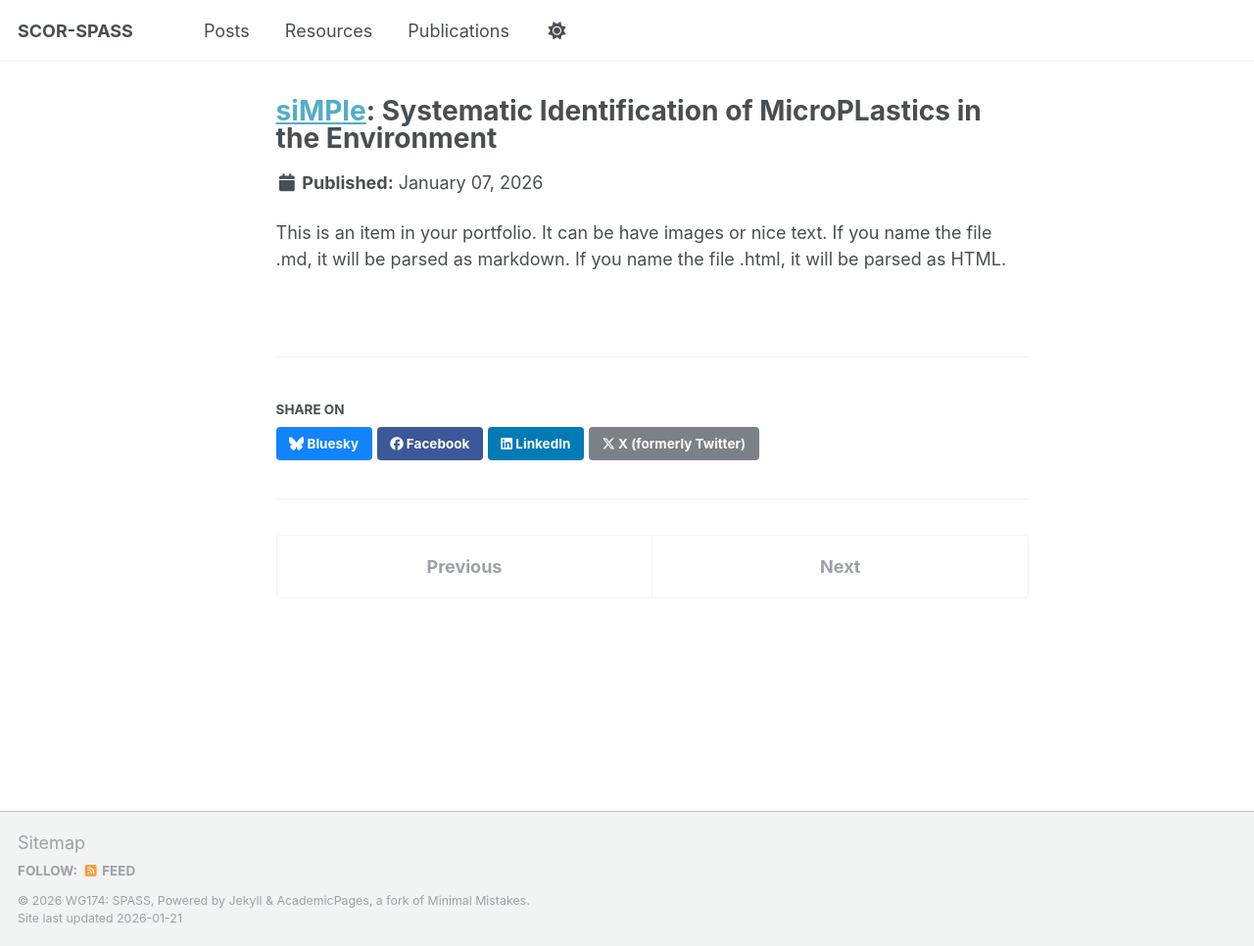
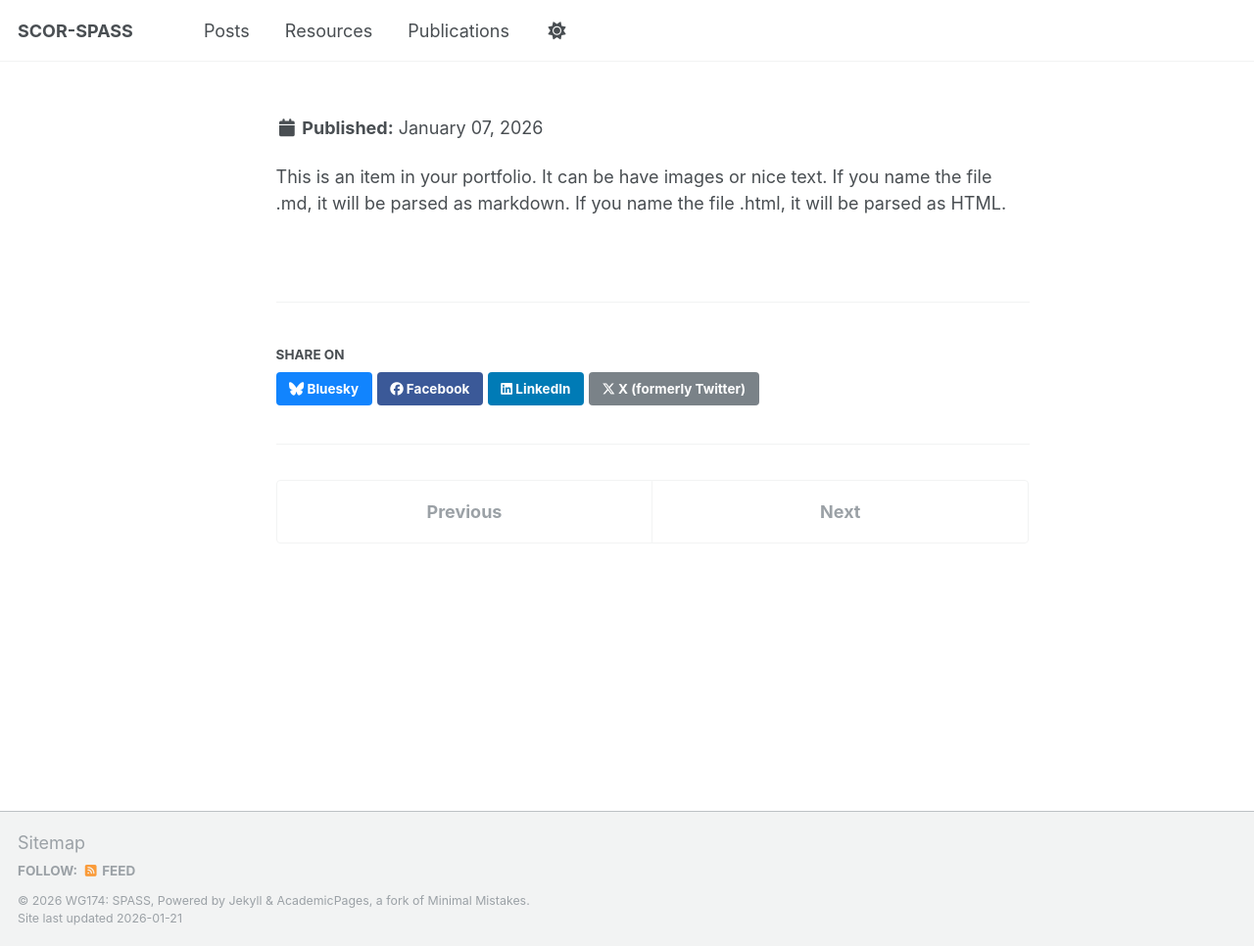
Before and after one commit to SCOR-SPASS/scor-spass.github.io, a Jekyll site: the page built from _portfolio/siMPle.md, in a window 1280 px wide and 966 px high. Shown: the whole window at 98% size. Built offline with Jekyll 4.4.1, drawn with Linux system fonts in a browser that asks for light colours.

Commit message:
Update siMPle.md

```diff
--- a/_portfolio/siMPle.md
+++ b/_portfolio/siMPle.md
@@ -1,7 +1,7 @@
 ---
-title: "**[siMPle](https://simple-plastics.eu/): Systematic Identification of MicroPLastics in the Environment**"
+title: ""
 date: 2026-01-07
-excerpt: "siMPle is a freeware for the fast detection of microplatic materials in environmental samples. Its algorithm compares the IR spectra of the sample with each reference spectra in the database, then assigns a material to them along with a probability score. <br/><img src='/images/simple.png'>"
+excerpt: "**[siMPle](https://simple-plastics.eu/): Systematic Identification of MicroPLastics in the Environment**<br/>siMPle is a freeware for the fast detection of microplatic materials in environmental samples. Its algorithm compares the IR spectra of the sample with each reference spectra in the database, then assigns a material to them along with a probability score. <br/><img src='/images/simple.png'>"
 collection: portfolio
 ---
 
```
